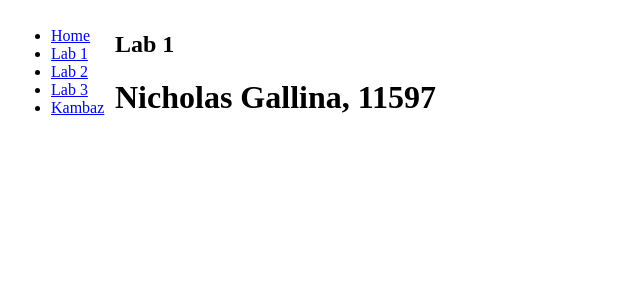
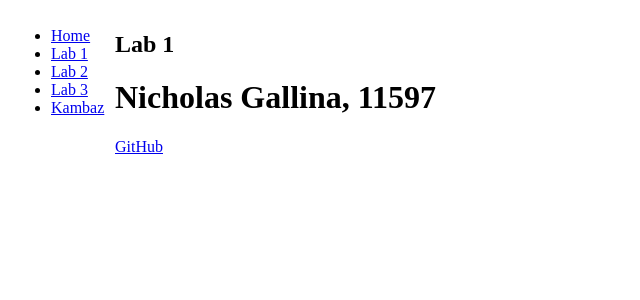
Before and after one commit to nicholasgallina/kambaz-next-js, a Next.js app: page /Labs/Lab1 in a window 1280 px wide. Shown: the top 300 px of the page, without its empty margins (0-640 px from the left). Built offline with nearby package versions, Linux system fonts and the light colour scheme.

Commit message:
added link to github in Lab1

```diff
--- a/src/app/Labs/Lab1/page.tsx
+++ b/src/app/Labs/Lab1/page.tsx
@@ -3,6 +3,7 @@ export default function Lab1() {
     <div id="wd-lab1">
       <h2>Lab 1</h2>
       <h1>Nicholas Gallina, 11597</h1>
+      <a href="https://github.com/nicholasgallina/kambaz-next-js">GitHub</a>
     </div>
   );
 }
```
